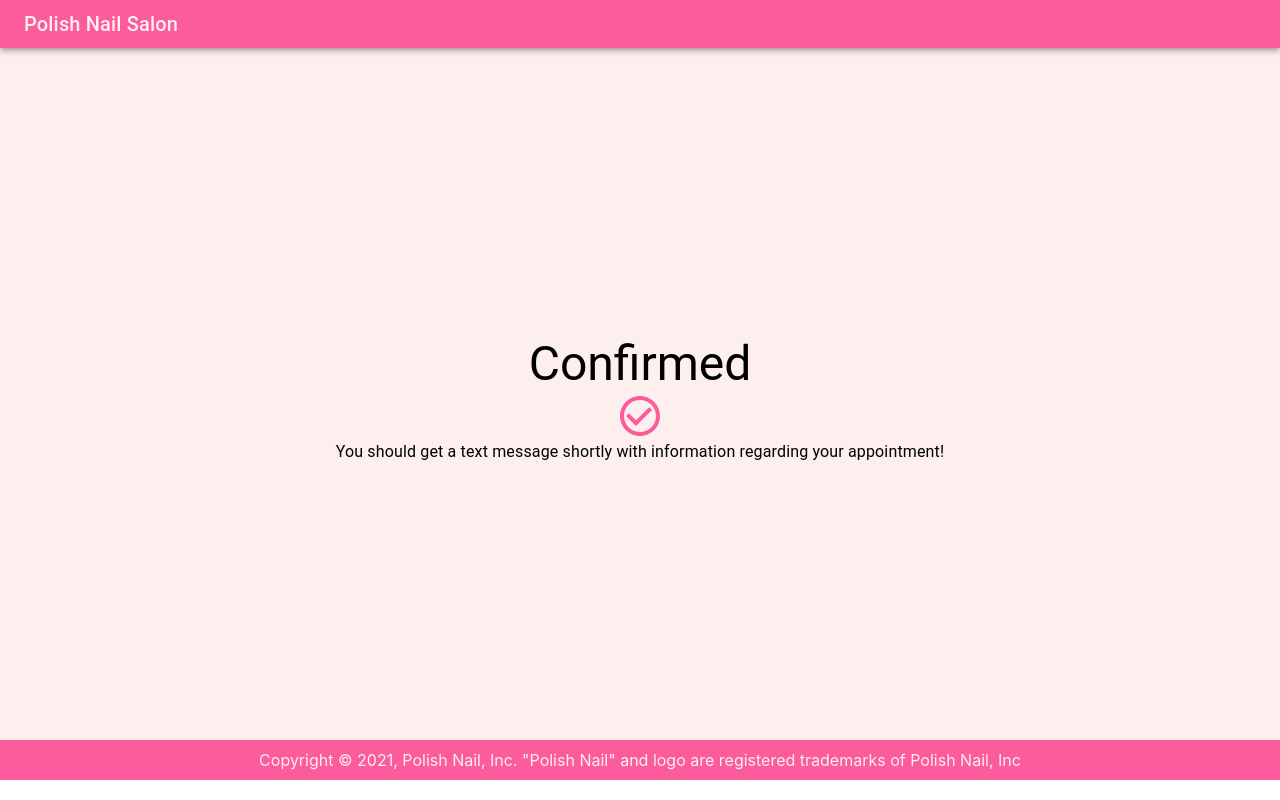
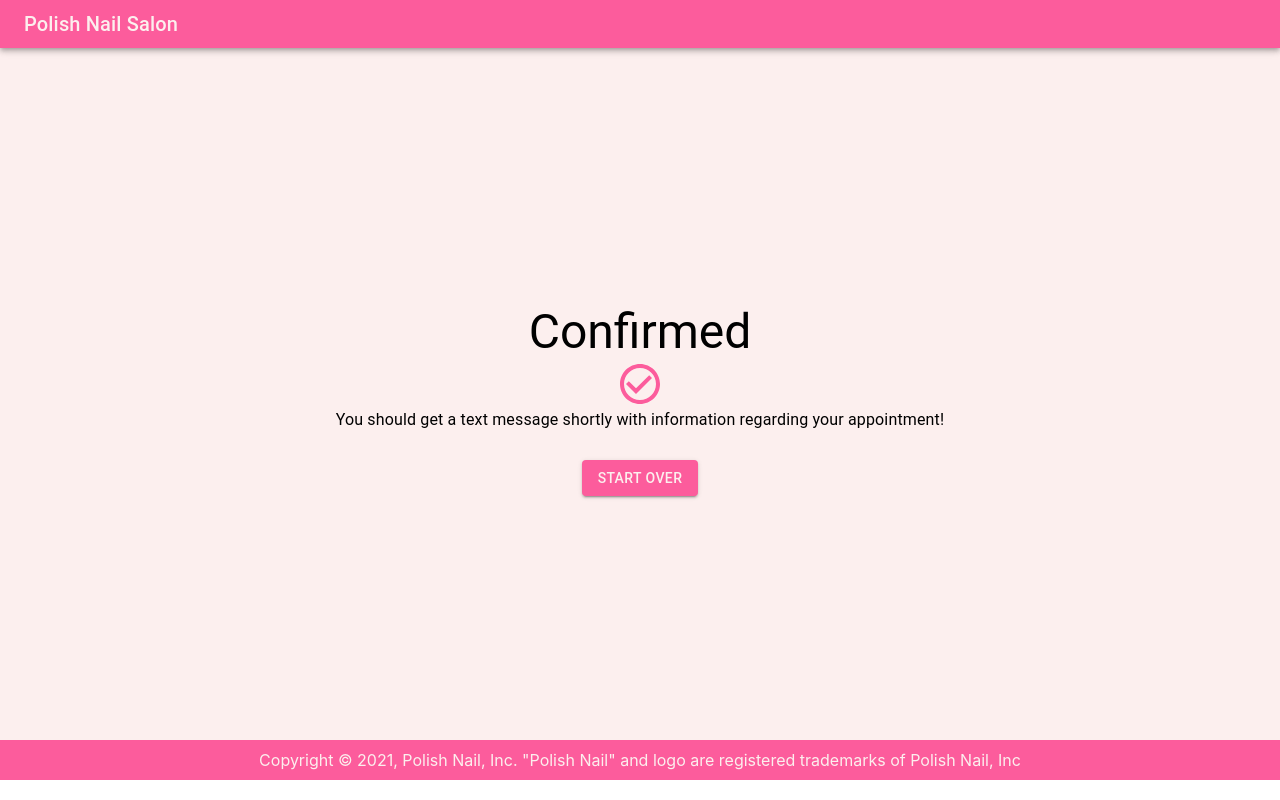
Before and after one commit to mchuong1/turnmanagementsystem, a React (Create React App) app: page /confirm in a window 1280 px wide. Shown: the top 800 px of the page. Built offline with nearby package versions, Linux system fonts and the light colour scheme.

Commit message:
Add Start Over Button

```diff
--- a/src/pages/Confirmation.js
+++ b/src/pages/Confirmation.js
@@ -1,6 +1,6 @@
 import React from 'react'
 import { makeStyles } from '@material-ui/core/styles';
-import { Container, Typography } from '@material-ui/core';
+import { Button, Container, Typography } from '@material-ui/core';
 import CheckCircleOutlineIcon from '@material-ui/icons/CheckCircleOutline';
 
 const useStyles = makeStyles({
@@ -14,11 +14,17 @@ const useStyles = makeStyles({
   icon:{
     color: '#fc5c9c',
     fontSize: '3em'
-  }
+  },
+  primary: {
+    backgroundColor: '#fc5c9c',
+    color: '#fcefee',
+    marginTop: '2em'
+  },
 });
 
 
-export default function Confirmation() {
+export default function Confirmation(props) {
+  const { history } = props;
   const classes = useStyles()
 
   return (
@@ -27,6 +33,13 @@ export default function Confirmation() {
         <Typography variant="h3">Confirmed</Typography>
         <CheckCircleOutlineIcon classes={{root: classes.icon}}/>
         <Typography>You should get a text message shortly with information regarding your appointment!</Typography>
+        <Button
+          className={classes.primary}
+          variant="contained"
+          onClick={() => history.push('/')}
+        >
+          Start Over
+        </Button>
       </Container>
     </>
   )
```
